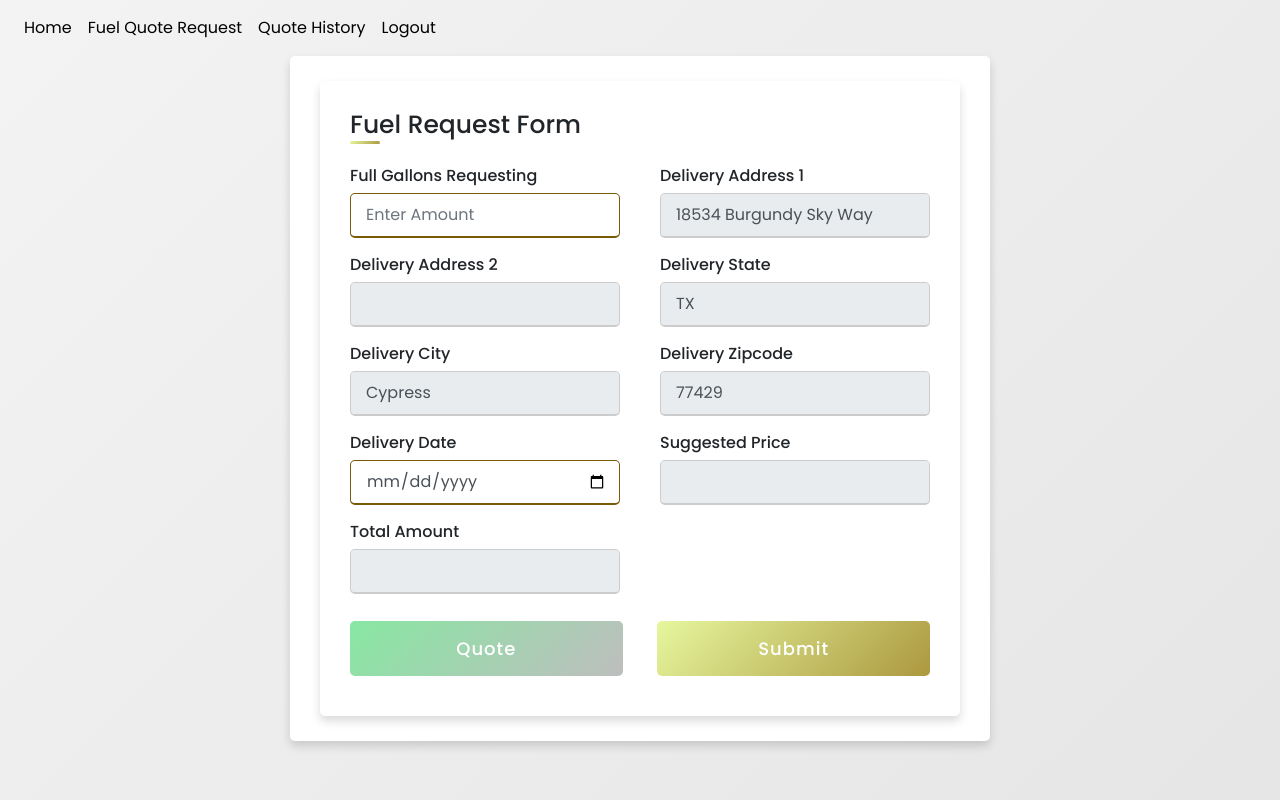
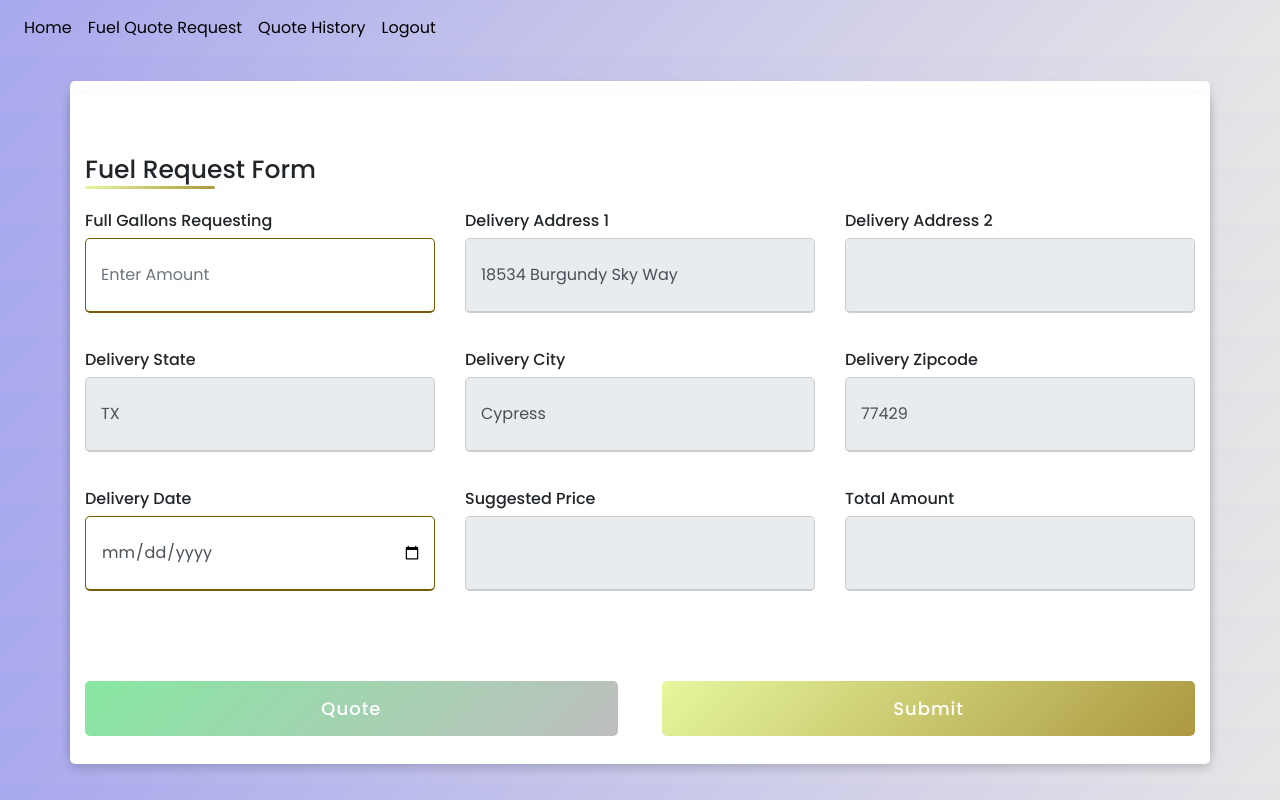
Before and after one commit to S0NNYD/Quoil, a Flask app: page /form in a window 1280 px wide. Run offline with Flask 3, Linux system fonts and the light colour scheme; a user stored in the database is signed in; data comes from the database, SQL or seed files in the repository; some libraries are stand-ins or nearby versions.

Commit message:
style : css update on fuel request form

```diff
--- a/website/templates/form.html
+++ b/website/templates/form.html
@@ -12,18 +12,23 @@
   }
 
   body {
-    height: 100vh;
+    margin: 0;
+    height: 100%;
+    width: 100%;
     justify-content: center;
     align-items: center;
-    background: linear-gradient(135deg, #f3f3f4, #e7e6e6);
+    background: linear-gradient(135deg, #a8a8ee, #e7e6e6);
   }
 
   .container {
-    /* margin-top: 18px; */
-    max-width: 700px;
+    position: absolute;
+	  transform: translate(-50%,-50%);
+	  top: 52%;
+	  left: 50%;
     width: 100%;
+    height: 670px;
     background-color: #fff;
-    padding: 25px 30px;
+    padding-top:5%;
     border-radius: 5px;
     box-shadow: 0 5px 10px rgba(0, 0, 0, 0.15);
   }
@@ -40,12 +45,14 @@
     left: 0;
     bottom: 0;
     height: 3px;
-    width: 30px;
+    width: 130px;
     border-radius: 5px;
     background: linear-gradient(135deg, #e6f79e, #ac983f);
   }
 
   .content form .user-details {
+    height: 100%;
+    width: 100%;
     display: flex;
     flex-wrap: wrap;
     justify-content: space-between;
@@ -53,8 +60,8 @@
   }
 
   form .user-details .input-box {
-    margin-bottom: 15px;
-    width: calc(100% / 2 - 20px);
+    margin-bottom: 35px;
+    width: calc(100% / 3 - 20px);
   }
 
   form .input-box span.details {
@@ -64,7 +71,7 @@
   }
 
   .user-details .input-box input {
-    height: 45px;
+    height: 75px;
     width: 100%;
     outline: none;
     font-size: 16px;
@@ -99,7 +106,7 @@
   }
 
   .button {
-    width: 47%;
+    width: 48%;
     height: 55px;
   }
 
@@ -118,7 +125,7 @@
   }
 
   #quoteBtn{
-    width: 47%;
+    width: 48%;
     height: 55px;
     border-radius: 5px;
     border: none;
@@ -143,6 +150,7 @@
   }
 
   .buttons{
+    margin-top: 5%;
     display: flex;
     justify-content: space-between;
   }
```
